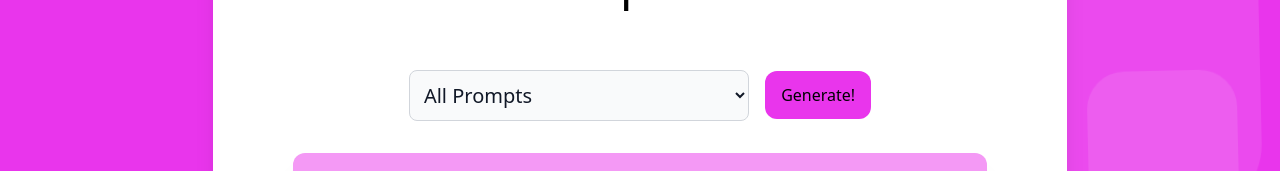
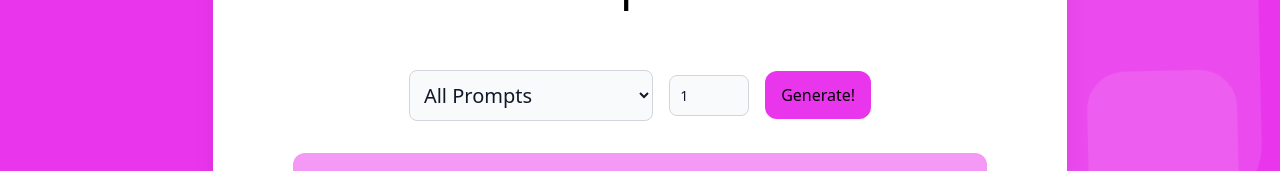
Before and after one commit to ItayElf/8BMT-prompts, a React (Create React App) app: page / in a window 1280 px wide. Shown: the part 199-370 px from the top of the page. Built offline with nearby package versions, Linux system fonts and the light colour scheme.

Commit message:
Feat: added prompt count

```diff
--- a/src/App.tsx
+++ b/src/App.tsx
@@ -1,4 +1,4 @@
-import { useState } from "react";
+import { useCallback, useState } from "react";
 import {
   ALL_PROMPTS,
   ARRANGEMENT_PROMPTS,
@@ -33,7 +33,12 @@ const getRandomPrompt = (groupType: PromptType) => {
 
 export default function App() {
   const [promptGroup, setPromptGroup] = useState<PromptType>("all");
-  const [prompt, setPrompt] = useState(getRandomPrompt(promptGroup));
+  const [prompts, setPrompts] = useState([getRandomPrompt(promptGroup)]);
+  const [count, setCount] = useState(1);
+
+  const onCountChange = useCallback((value: number) => {
+    setCount(value);
+  }, []);
 
   return (
     <>
@@ -45,7 +50,7 @@ export default function App() {
               <h1 className="text-4xl lg:text-5xl text-center font-light pb-16">
                 8BMT Prompt Generator!
               </h1>
-              <div className="flex justify-between items-center lg:w-2/3 space-x-4">
+              <div className="flex justify-between items-center lg:w-2/3 space-x-2 sm:space-x-4">
                 <select
                   value={promptGroup}
                   className="bg-gray-50 border border-gray-300 text-gray-900 text-md lg:text-lg xl:text-xl rounded-lg focus:ring-blue-500 focus:border-blue-500 inline-block w-3/4 p-2.5"
@@ -57,8 +62,21 @@ export default function App() {
                   <option value="genre">Genre/Ensemble Prompts</option>
                   <option value="arrangement">Arrangement Prompts</option>
                 </select>
+                <input
+                  type="number"
+                  min={1}
+                  value={count}
+                  className="bg-gray-50 border border-gray-300 text-gray-900 text-sm rounded-lg focus:ring-blue-500 focus:border-blue-500 block p-2.5 xl:w-20 w-14 h-full"
+                  onChange={(e) => onCountChange(Number(e.target.value ?? "0"))}
+                />
                 <button
-                  onClick={() => setPrompt(getRandomPrompt(promptGroup))}
+                  onClick={() =>
+                    setPrompts(
+                      new Array(count)
+                        .fill(null)
+                        .map((_) => getRandomPrompt(promptGroup))
+                    )
+                  }
                   className="inline-block bg-[#E935EC] rounded-xl font-medium h-full mx-auto px-4 py-3"
                 >
                   Generate!
@@ -66,7 +84,7 @@ export default function App() {
               </div>
             </div>
             <div className="mx-auto">
-              <PromptView prompt={prompt} />
+              <PromptView prompt={prompts[0]} />
             </div>
             <div className="text-center text-black/70 italic">
               &copy;{" "}
```
